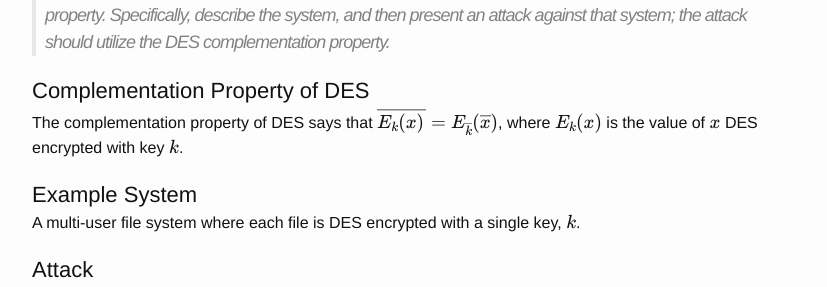
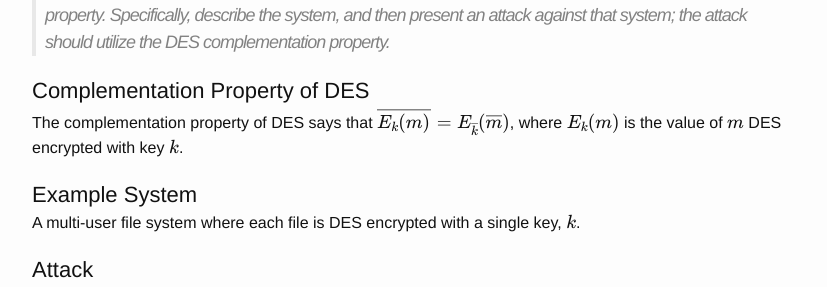
Before and after one commit to drichardson/dougrichardson.us, a Jekyll site: the page built from site/_posts/2015-01-05-cryptoeng-exercise-3.7.markdown, in a window 1280 px wide. Shown: the part 307-594 px from the top of the page, without its empty margins (226-1053 px from the left). Built offline with Jekyll 4.4.1, drawn with Linux system fonts in a browser that asks for light colours; formulas are drawn with MathJax 3.

Commit message:
change variable for clarity

```diff
--- a/site/_posts/2015-01-05-cryptoeng-exercise-3.7.markdown
+++ b/site/_posts/2015-01-05-cryptoeng-exercise-3.7.markdown
@@ -9,8 +9,8 @@ Exercise 3.7 from [Cryptography Engineering](https://www.schneier.com/books/cryp
 > utilize the DES complementation property.
 
 ### Complementation Property of DES
-The complementation property of DES says that $$\overline{E_k(x)}=E_\overline k(\overline x)$$,
-where $$E_k(x)$$ is the value of $$x$$ DES encrypted with key $$k$$.
+The complementation property of DES says that $$\overline{E_k(m)}=E_\overline k(\overline m)$$,
+where $$E_k(m)$$ is the value of $$m$$ DES encrypted with key $$k$$.
 
 ### Example System
 A multi-user file system where each file is DES encrypted with a single key, $$k$$.
```
